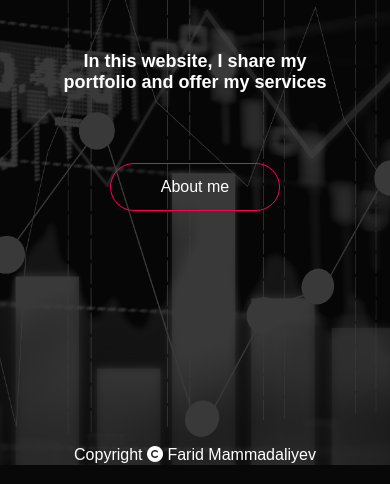
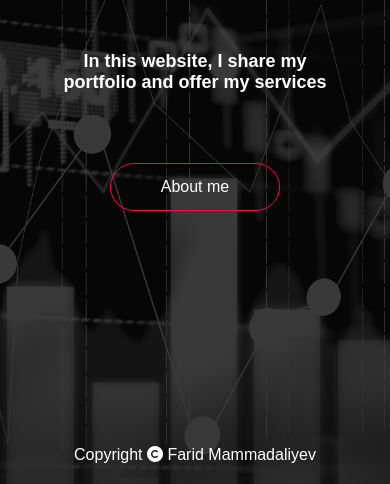
Before and after one commit to farid-mammadaliyev/farid-mammadaliyev.github.io, a plain HTML site: page index.html in a window 390 px wide. Shown: the part 360-844 px from the top of the page. Drawn offline with Linux system fonts and the light colour scheme.

Commit message:
adjusted background to cover

```diff
--- a/style.css
+++ b/style.css
@@ -24,7 +24,7 @@ body{
 #header::before {
   content: "";
   background-image: url(images/background.png);
-  background-size: 100%;
+  background-size: cover;
   background-position: 50% 50%;
   background-repeat: no-repeat;
   opacity: 0.2;
@@ -556,7 +556,7 @@ nav .fa-solid{
 	#header::before {
  		content: "";
  		background-image: url(images/background.png);
-  		background-size: 310%;
+  		background-size: cover;
   		background-position: 50% 50%;
   		background-repeat: no-repeat;
   		opacity: 0.2;
```
